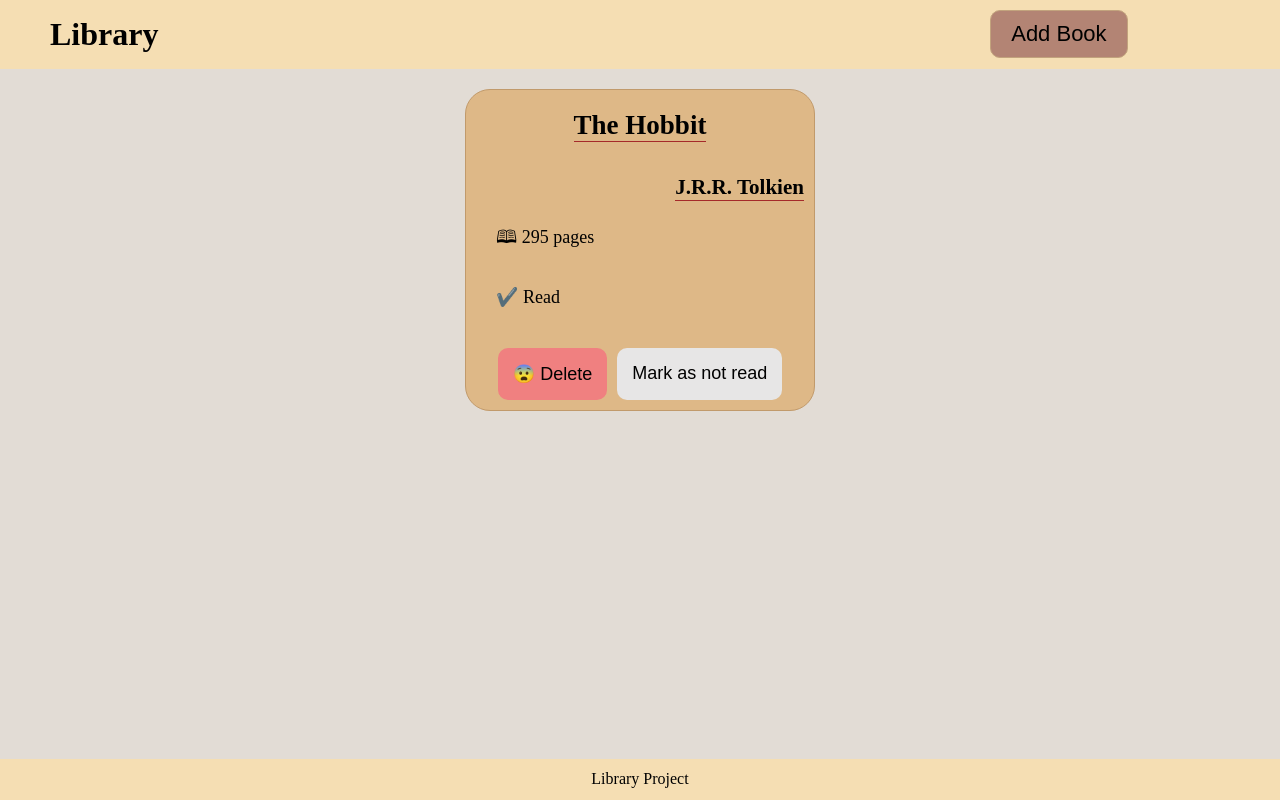
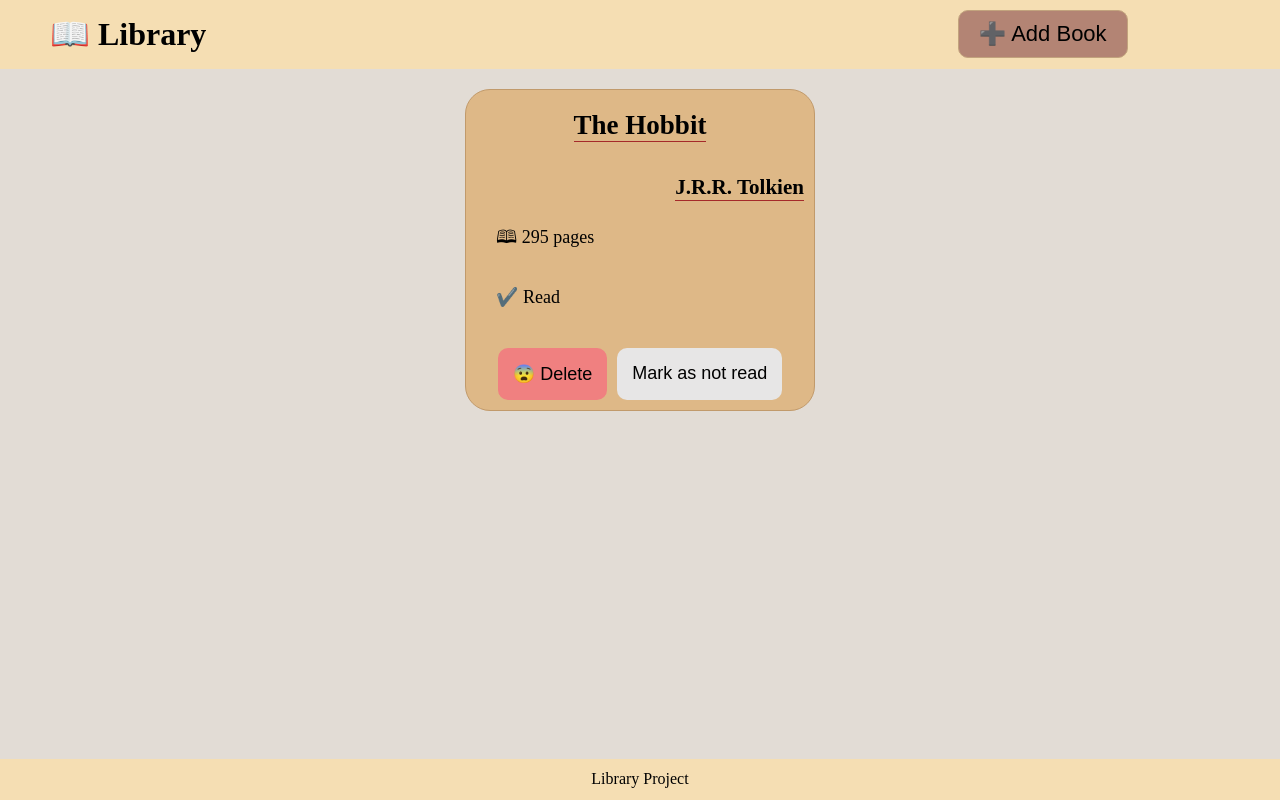
Before and after one commit to ruben-23/library, a plain HTML site: page index.html in a window 1280 px wide. Drawn offline with Linux system fonts and the light colour scheme.

Commit message:
Add emojis for better UX

```diff
--- a/index.html
+++ b/index.html
@@ -12,9 +12,9 @@
 <body>
 
     <div class="header">
-        <h1>Library</h1>
+        <h1>📖 Library</h1>
         <div class="action">
-            <button id="addBookButton">Add Book</button>
+            <button id="addBookButton">➕ Add Book</button>
         </div>
     </div>
     <div class="main-content">
@@ -29,7 +29,7 @@
         <div class="dialog-container">
             <header>
                 <button id="closeButton">X</button>
-                <h1>Enter the book details</h1>
+                <h1>🐱 Enter the book details</h1>
             </header>
             <div class="form-container">
                 <form id="bookForm">
```
